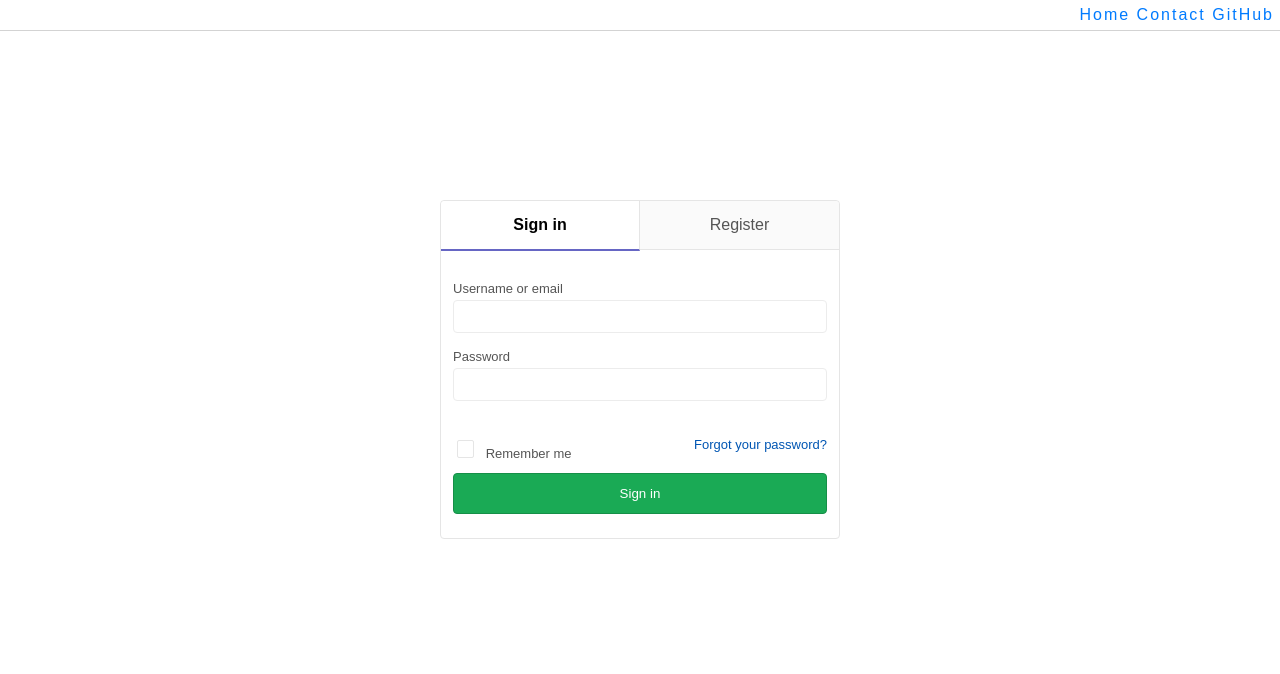
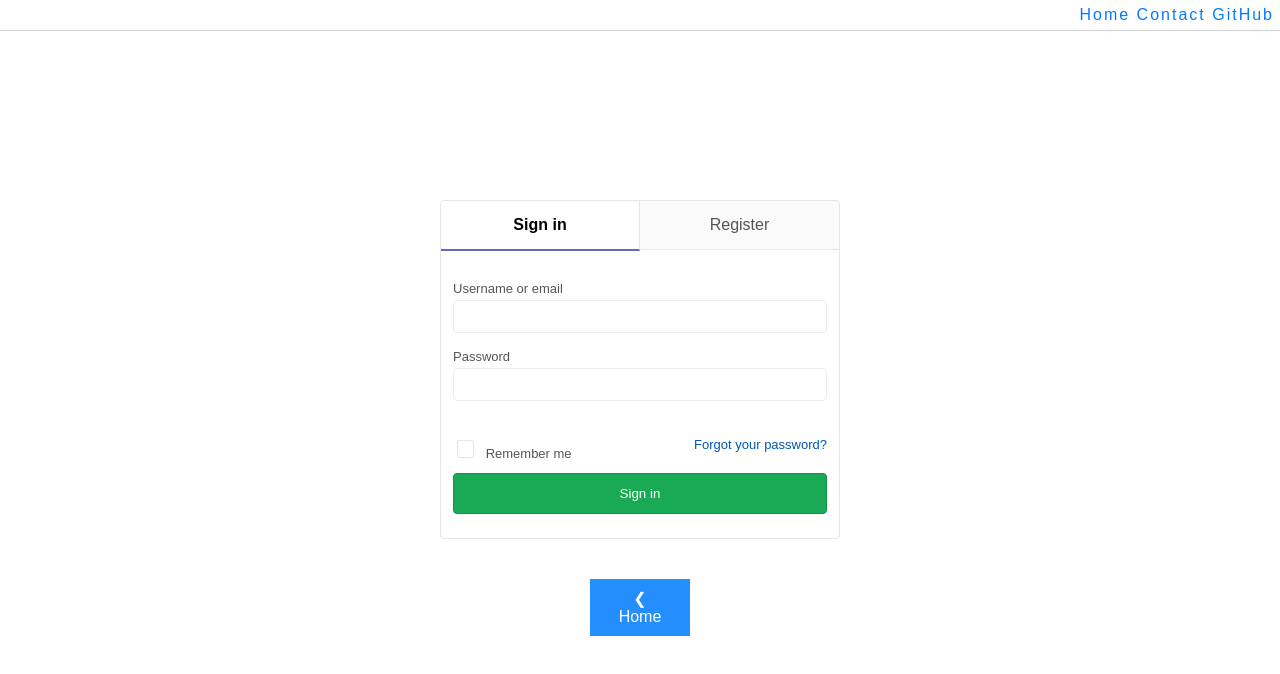
Before and after one commit to jesswu1551/jesswu1551.github.io, a plain HTML site: page login_page/login_page.html in a window 1280 px wide. Drawn offline with Linux system fonts and the light colour scheme.

Commit message:
add home btn

```diff
--- a/login_page/login_page.css
+++ b/login_page/login_page.css
@@ -32,6 +32,9 @@ nav a { text-decoration: none; }
   left: 50%;
   transform: translate(-200px,-200px);
   margin: auto;
+}
+
+.tabset {
   width: 400px;
   border: 1px solid #e5e5e5;
   border-radius: 4px;
@@ -173,3 +176,24 @@ input[type=checkbox]:checked:after {
 .forgot-psword:hover > a {
   text-decoration: underline;
 }
+
+.home-btn {
+  text-align: center;
+}
+
+#home-btn {
+  width: 100px;
+  margin-top: 40px;
+}
+
+#home-btn:link, #home-btn:visited {
+  display: inline-block;
+  padding: 10px 20px;
+  color: #fff;
+  text-decoration: none;
+  text-align: center;
+  background-color: #007bff;
+  opacity: .85;
+}
+
+#home-btn:hover { background-color: #0056b3; }
--- a/login_page/login_page.html
+++ b/login_page/login_page.html
@@ -26,6 +26,7 @@
   <!-- End Header -->
 
   <div class="login-container">
+    <div>
       <!-- tab-->
       <div class="tabset">
         <input type="radio" name="tabset" id="tab1" checked>
@@ -72,5 +73,12 @@
       </div>
     </div>
 
+    <!-- home btn -->
+    <div class="home-btn">
+      <a id="home-btn" href="../index.html">❮ Home</a>
+    </div>
+
+  </div>
+
 </body>
 </html>
```
Lines whose indentation alone changed are shown as unchanged.
